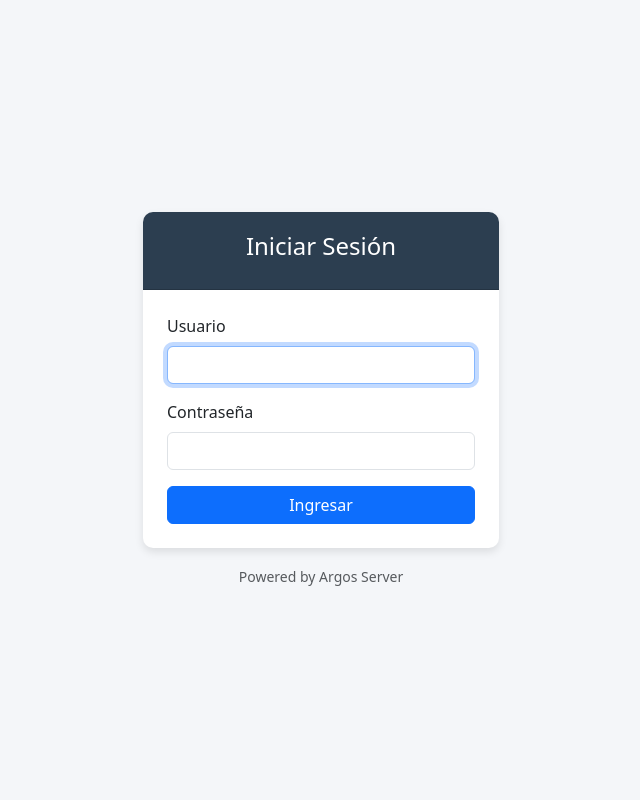
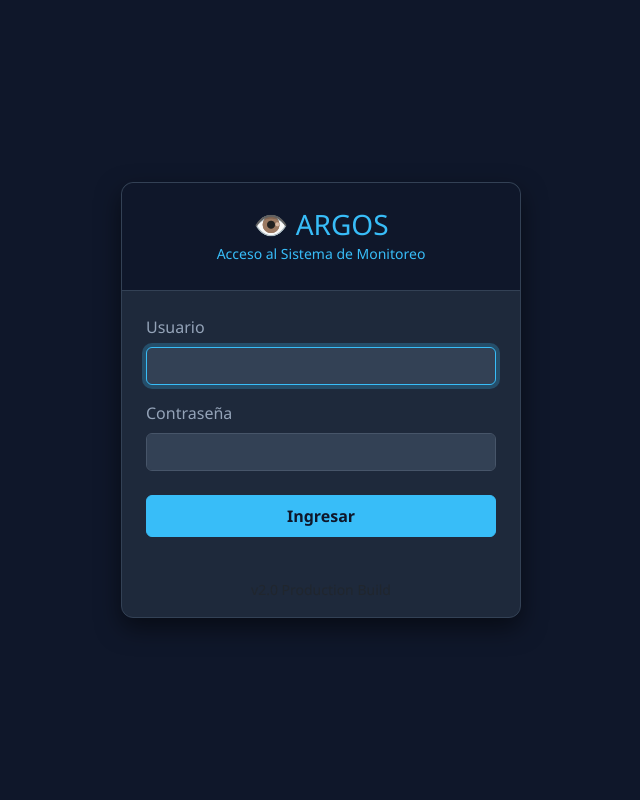
Before and after one commit to GpovallasMonitoreo/Monitor_NUC, a Flask app: page /login in a window 1280 px wide. Shown: the whole page, without its empty margins (319-959 px from the left). Run offline with Flask 3, Linux system fonts and the light colour scheme.

Commit message:
Update login.html

```diff
--- a/src/templates/login.html
+++ b/src/templates/login.html
@@ -3,38 +3,67 @@
 <head>
     <meta charset="UTF-8">
     <meta name="viewport" content="width=device-width, initial-scale=1.0">
-    <title>Login | Argos System</title>
+    <title>Login | Sistema Argos</title>
     <link href="https://cdn.jsdelivr.net/npm/bootstrap@5.3.0/dist/css/bootstrap.min.css" rel="stylesheet">
     <style>
         body {
-            background-color: #f4f6f9;
+            background-color: #0f172a; /* Color oscuro profesional */
+            color: #e2e8f0;
             display: flex;
             align-items: center;
             justify-content: center;
             height: 100vh;
+            margin: 0;
+            font-family: 'Segoe UI', Tahoma, Geneva, Verdana, sans-serif;
         }
         .login-card {
-            box-shadow: 0 4px 8px rgba(0,0,0,0.1);
-            border: none;
-            border-radius: 10px;
+            background-color: #1e293b;
+            border: 1px solid #334155;
+            box-shadow: 0 10px 25px rgba(0,0,0,0.5);
+            border-radius: 12px;
+            width: 100%;
+            max-width: 400px;
         }
         .card-header {
-            background-color: #2c3e50;
+            background-color: #0f172a;
+            color: #38bdf8; /* Azul cyan moderno */
+            text-align: center;
+            border-bottom: 1px solid #334155;
+            border-radius: 12px 12px 0 0 !important;
+            padding: 25px;
+        }
+        .form-control {
+            background-color: #334155;
+            border: 1px solid #475569;
             color: white;
-            text-align: center;
-            border-radius: 10px 10px 0 0 !important;
-            padding: 20px;
+        }
+        .form-control:focus {
+            background-color: #334155;
+            border-color: #38bdf8;
+            color: white;
+            box-shadow: 0 0 0 0.25rem rgba(56, 189, 248, 0.25);
+        }
+        .btn-primary {
+            background-color: #38bdf8;
+            border-color: #38bdf8;
+            color: #0f172a;
+            font-weight: bold;
+        }
+        .btn-primary:hover {
+            background-color: #0ea5e9;
+            border-color: #0ea5e9;
+        }
+        label {
+            color: #94a3b8;
         }
     </style>
 </head>
 <body>
 
-<div class="container">
-    <div class="row justify-content-center">
-        <div class="col-md-4">
-            <div class="card login-card">
+<div class="login-card">
     <div class="card-header">
-                    <h4>Iniciar Sesión</h4>
+        <h3 class="mb-0">👁️ ARGOS</h3>
+        <small>Acceso al Sistema de Monitoreo</small>
     </div>
     <div class="card-body p-4">
 
@@ -52,22 +81,19 @@
         <form method="POST" action="/login">
             <div class="mb-3">
                 <label for="username" class="form-label">Usuario</label>
-                            <input type="text" class="form-control" id="username" name="username" required autofocus>
+                <input type="text" class="form-control" id="username" name="username" required autofocus autocomplete="off">
             </div>
-                        <div class="mb-3">
+            <div class="mb-4">
                 <label for="password" class="form-label">Contraseña</label>
                 <input type="password" class="form-control" id="password" name="password" required>
             </div>
             <div class="d-grid gap-2">
-                            <button type="submit" class="btn btn-primary">Ingresar</button>
+                <button type="submit" class="btn btn-primary py-2">Ingresar</button>
             </div>
         </form>
     </div>
-            </div>
-            <div class="text-center mt-3 text-muted">
-                <small>Powered by Argos Server</small>
-            </div>
-        </div>
+    <div class="card-footer text-center py-3 border-0">
+        <small class="text-muted">v2.0 Production Build</small>
     </div>
 </div>
 
```
Lines whose indentation alone changed are shown as unchanged.
